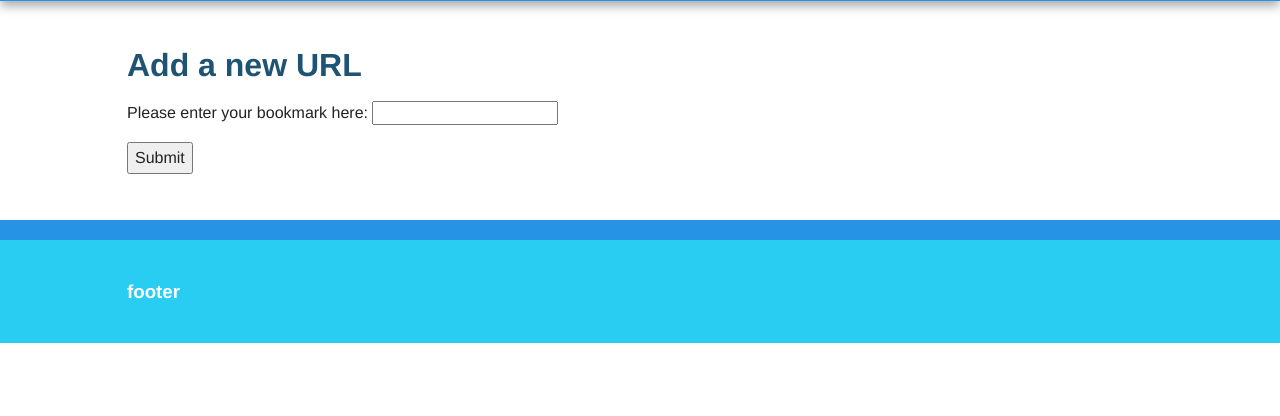
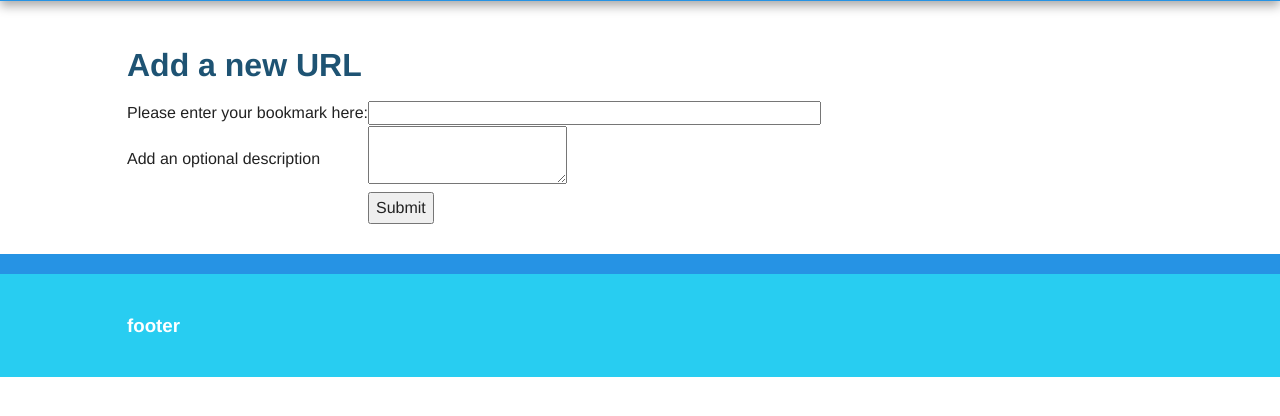
Before and after one commit to rcerqueira11/flask-tutorial, a Flask app: template thermos/thermos/templates/add.html in a window 1280 px wide. Shown: the part 95-511 px from the top of the page. Run offline with Flask 2, Linux system fonts and the light colour scheme; the template is opened without the code that fills it, so the values that code supplies are empty, except form fields; form fields are guessed from the names that the template uses; parts of the project's set-up code (start-up, migrations or seed data) failed here and were passed over; some libraries are stand-ins or nearby versions.

Commit message:
form part

```diff
--- a/thermos/thermos/templates/add.html
+++ b/thermos/thermos/templates/add.html
@@ -8,13 +8,29 @@ Thermos Add
 <section>
     <h1>Add a new URL</h1>
     <form action="" method="post">
-        <p>
+        {{form.hidden_tag()}}
+        <!-- csrf tokken -->
+        <table>
+            <tr>
+                <td>Please enter your bookmark here:</td>
+                <td>{{form.url(size=50)}}</td>
+            </tr>
+            <tr>
+                <td>Add an optional description</td>
+                <td>{{form.description(size=50)}}</td>
+            </tr>
+            <tr>
+                <td></td>
+                <td><button type="submit">Submit</button></td>
+            </tr>
+        </table>
+        <!-- <p>
             Please enter your bookmark here:
             <input type="text" name="url">
         </p>
         <p>
             <button type="submit">Submit</button>
-        </p>
+        </p>  -->
     </form>
 </section>
 {% endblock %}
--- a/thermos/thermos/thermos.py
+++ b/thermos/thermos/thermos.py
@@ -1,5 +1,7 @@
 from flask import Flask, render_template, url_for, request, redirect, flash
 from datetime import datetime
+
+from forms import BookmarkForm
 
 # from logging import DEBUG
 app = Flask(__name__)
@@ -7,9 +9,10 @@ app = Flask(__name__)
 app.config['SECRET_KEY'] = '\x05\xa5\xa6\xb8\xe8\x06\x0f\xa9\x98\xf4\xf8\xe5H\x92j9\xab\x16\xe5\xe0\xa8\x9e\xb9\x92'
 bookmarks = []
 
-def store_bookomark(url):
+def store_bookomark(url,description):
     bookmarks.append(dict(
         url = url,
+        description = description,
         user = "reindert",
         date = datetime.utcnow()
     ))
@@ -38,13 +41,24 @@ def index():
 # @app.route('/add')
 @app.route('/add', methods = ['GET','POST'])
 def add():
-    if request.method == "POST":
-        url = request.form['url']
-        store_bookomark(url)
-        # app.logger.debug('sored url: '+ url)
-        flash("Sored bookmark '{}'".format(url))
+    form = BookmarkForm()
+    if form.validate_on_submit():
+        url = form.url.data
+        description = form.description.data
+        store_bookomark(url, description)
+        flash("Sored bookmark '{}'".format(description))
         return redirect(url_for('index'))
-    return render_template('add.html')
+    return render_template('add.html', form = form)
+
+#Antes de lo de form
+# def add():
+#     if request.method == "POST":
+#         url = request.form['url']
+#         store_bookomark(url)
+#         # app.logger.debug('sored url: '+ url)
+#         flash("Sored bookmark '{}'".format(url))
+#         return redirect(url_for('index'))
+#     return render_template('add.html')
 
 # to use the 404 error page we use handler error
 @app.errorhandler(404)
```
Also changed, not shown: thermos/thermos/forms.py (added, +9 -0 lines), 1 other file.
